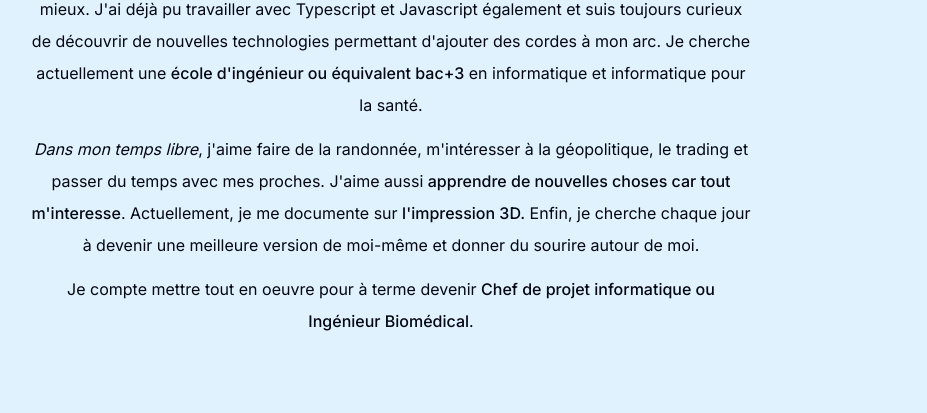
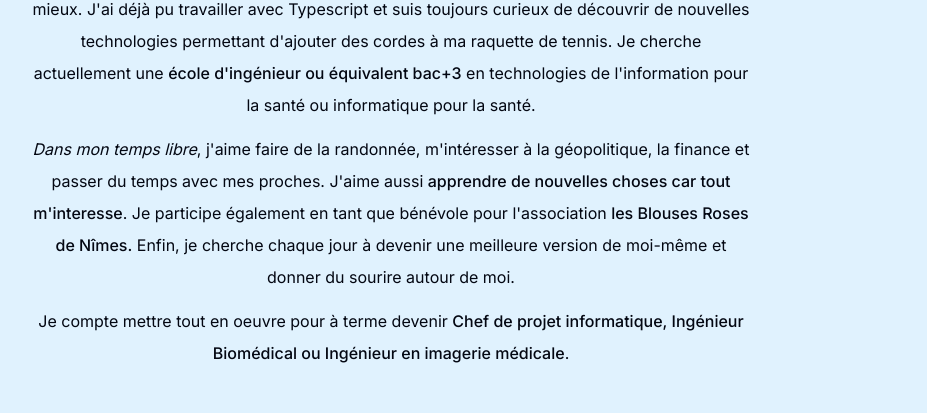
Before and after one commit to zalixzy/portfolio, a Next.js app: page / in a window 1280 px wide. Shown: the part 891-1304 px from the top of the page, without its empty margins (249-1176 px from the left). Built offline with nearby package versions, Linux system fonts and the light colour scheme; no server answers.

Commit message:
mise à jours

```diff
--- a/components/about.tsx
+++ b/components/about.tsx
@@ -26,22 +26,21 @@ export default function About() {
             PHP, C#, JavaScript, GO,  {" "}
             </span>
             sont pour le moment les langages que je maîtrise le mieux.
-            J'ai déjà pu travailler avec Typescript et Javascript également et suis toujours curieux de
-            découvrir de nouvelles technologies permettant d'ajouter des cordes à mon arc.
+            J'ai déjà pu travailler avec Typescript et suis toujours curieux de
+            découvrir de nouvelles technologies permettant d'ajouter des cordes à ma raquette de tennis.
             Je cherche actuellement une{" "}
-            <span className="font-medium">école d'ingénieur ou équivalent bac+3</span> en informatique et informatique pour la santé.
+            <span className="font-medium">école d'ingénieur ou équivalent bac+3</span> en technologies de l'information pour la santé ou informatique pour la santé.
         </p>
         <p className="mb-3">
             <span className="italic">Dans mon temps libre</span>, j'aime faire de la randonnée,
-            m'intéresser à la géopolitique, le trading et passer du temps avec mes proches. J'aime aussi{" "}
-            <span className="font-medium">apprendre de nouvelles choses car tout m'interesse</span>. Actuellement, je
-            me documente sur{" "}
-            <span className="font-medium">l'impression 3D.</span> Enfin, je cherche chaque jour à devenir une meilleure
+            m'intéresser à la géopolitique, la finance et passer du temps avec mes proches. J'aime aussi{" "}
+            <span className="font-medium">apprendre de nouvelles choses car tout m'interesse</span>. Je participe également en tant que bénévole pour l'association{" "}
+            <span className="font-medium">les Blouses Roses de Nîmes.</span> Enfin, je cherche chaque jour à devenir une meilleure
             version de moi-même et donner du sourire autour de moi.
         </p>
         <p className="mb-3">
             Je compte mettre tout en oeuvre pour à terme devenir <span className="font-medium">Chef de projet
-            informatique ou Ingénieur Biomédical</span>.
+            informatique, Ingénieur Biomédical ou Ingénieur en imagerie médicale</span>.
         </p>
     </motion.section>
   )
```
